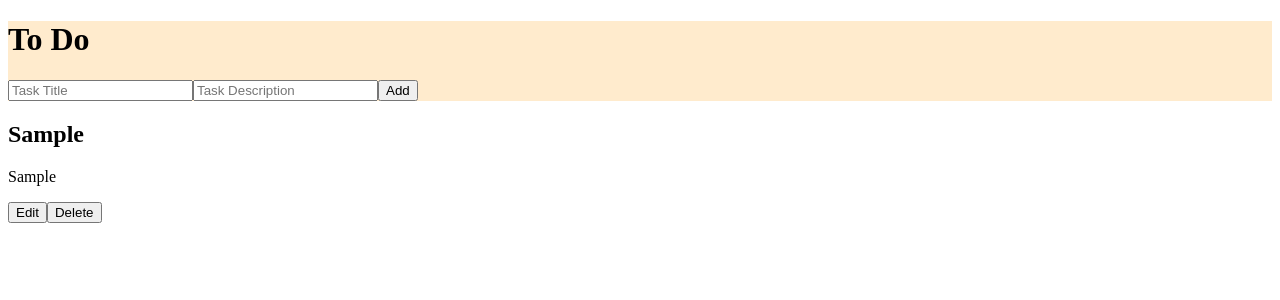
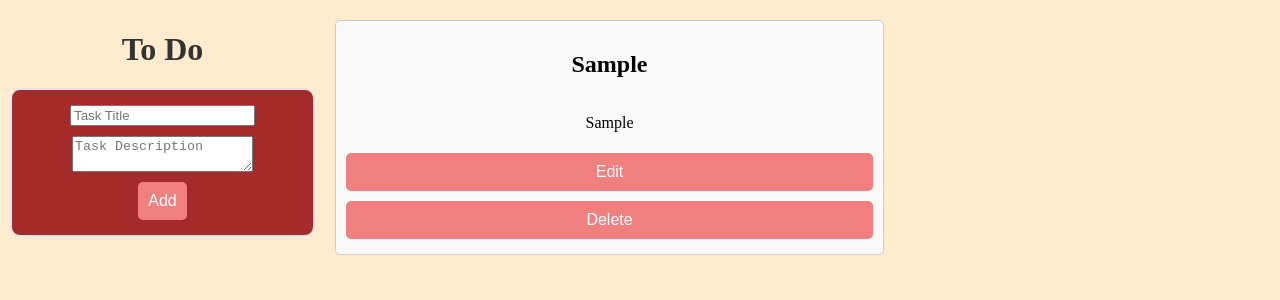
Before and after one commit to adas1gupta/ToDoMiniature, a React (Vite) app: page / in a window 1280 px wide. Both pictures are taken after typing "Sample", "Sample" into the empty fields and a click on the button "Add". Shown: the top 300 px of the page. Built offline with nearby package versions, Linux system fonts and the light colour scheme.

Commit message:
really basic css lol. I need to get better at css

```diff
--- /dev/null
+++ b/global.css
@@ -0,0 +1,80 @@
+* {
+    box-sizing: border-box;
+}
+
+body {
+    display: grid;
+    grid-template-columns: 1fr 2fr 1fr;
+    grid-template-areas:
+        "inputForm blank blank";
+    gap: 20px;
+    background-color: blanchedalmond;
+    height: 100vh;
+    margin: 0;
+    padding: 10px;
+}
+
+.inputForm {
+    grid-area: inputForm;
+    display: flex;
+    flex-direction: column;
+    align-items: center;
+    gap: 10px;
+    background-color: brown;
+    padding: 15px;
+    border-radius: 10px;
+    border: 2px solid #e6e6e6;
+}
+
+.taskTitle,
+.taskDescription {
+    width: 100%;
+    padding: 10px;
+    font-size: 1rem;
+    border: 1px solid #ccc;
+    border-radius: 5px;
+}
+
+button {
+    padding: 10px;
+    font-size: 1rem;
+    background-color: lightcoral;
+    color: #fff;
+    border: none;
+    border-radius: 5px;
+    cursor: pointer;
+}
+
+button:hover {
+    background-color: #0056b3;
+}
+
+.toDoItem {
+    display: flex;
+    flex-direction: column;
+    align-items: center;
+    justify-content: center;
+    text-align: center;
+    width: 90%;
+    border: 1px solid #ccc;
+    border-radius: 5px;
+    margin: 10px 0;
+    padding: 10px;
+    background-color: #f9f9f9;
+}
+
+.toDoItem button {
+    margin: 5px;
+    width: 100%;
+}
+
+.title {
+    text-align: center;
+    font-size: 2rem;
+    margin-bottom: 20px;
+    color: #333;
+}
+
+.blank {
+    grid-area: blank;
+}
--- a/index.html
+++ b/index.html
@@ -4,6 +4,7 @@
     <meta charset="UTF-8">
     <meta name="viewport" content="width=device-width, initial-scale=1.0">
     <title>Document</title>
+    <link rel="stylesheet" href="./global.css">
 </head>
 <body>
     <div id="root">To Do</div>
--- a/src/App.jsx
+++ b/src/App.jsx
@@ -1,6 +1,5 @@
 import React from "react";
 import ReactDOM from "react-dom/client";
-import classes from './App.module.css'
 import { useState } from "react";
 import ToDo from "./ToDo";
 import ToDoList from "./ToDoList";
@@ -44,8 +43,8 @@ const App = () => {
 
 
     return (
-        <div className={classes.home}>
-            <h1>To Do</h1>
+        <div>
+            <h1 className="title">To Do</h1>
             <InputForm
                 taskTitle={taskTitle}
                 taskDescription={taskDescription}
@@ -54,7 +53,7 @@ const App = () => {
                 handleAdd={handleAdd}
             />
 
-            <ToDoList className={classes.toDoList}>
+            <ToDoList className="toDoList">
                 {(tasks.length > 0) ? (
                     tasks.map((task, index) => (
                         <ToDo
--- a/src/App.module.css
+++ /dev/null
@@ -1,11 +0,0 @@
-* {
-	box-sizing: border-box;
-}
-
-.home {
-    background-color: blanchedalmond;
-}
-
-.toDoList {
-    align-items: center;
-}
--- a/src/InputForm.jsx
+++ b/src/InputForm.jsx
@@ -3,9 +3,9 @@ import TaskTitle from "./taskTitle";
 
 function InputForm({ taskTitle, taskDescription, setTaskTitle, setTaskDescription, handleAdd }) {
     return (
-        <div id="add">
-            <TaskTitle setTaskTitle={setTaskTitle} taskTitle={taskTitle} />
-            <TaskDescription setTaskDescription={setTaskDescription} taskDescription={taskDescription}/>
+        <div className="inputForm">
+            <TaskTitle setTaskTitle={setTaskTitle} taskTitle={taskTitle} className="taskTitle"/>
+            <TaskDescription setTaskDescription={setTaskDescription} taskDescription={taskDescription} className="taskDescription"/>
             <button onClick={handleAdd}>Add</button>
         </div>
     )
--- a/src/TaskDescription.jsx
+++ b/src/TaskDescription.jsx
@@ -1,6 +1,6 @@
 function TaskDescription({taskDescription, setTaskDescription}) {
     return (
-        <input
+        <textarea
             type="text"
             value={taskDescription}
             onChange={(e) => setTaskDescription(e.target.value)}
--- a/src/ToDo.jsx
+++ b/src/ToDo.jsx
@@ -46,7 +46,7 @@ function ToDo({
                 <button onClick={() => setIndexToEdit(null)}>Cancel</button>
             </div>
         ) : (
-            <div>
+            <div className="toDoItem">
                 <h2>{taskTitle}</h2>
                 <p>{taskDescription}</p>
                 <Edit index={taskIndex} handleEdit={handleEdit} />
--- a/src/ToDoList.jsx
+++ b/src/ToDoList.jsx
@@ -1,6 +1,6 @@
 const ToDoList = (props) => {
     return (
-        <div>
+        <div className="toDoList">
             {props.children}
         </div>
     )
```
